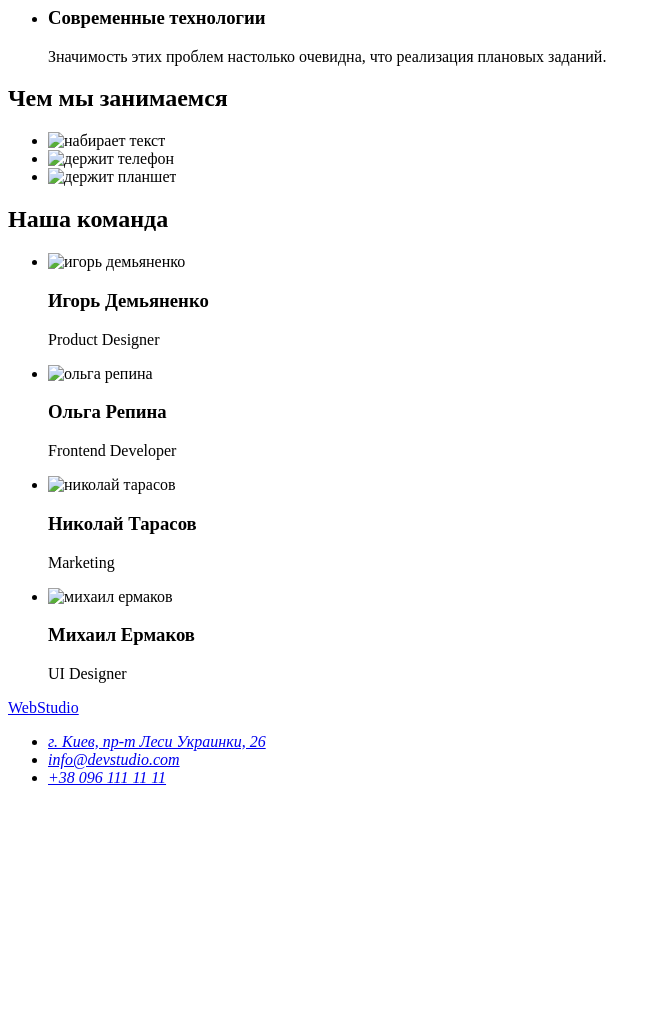
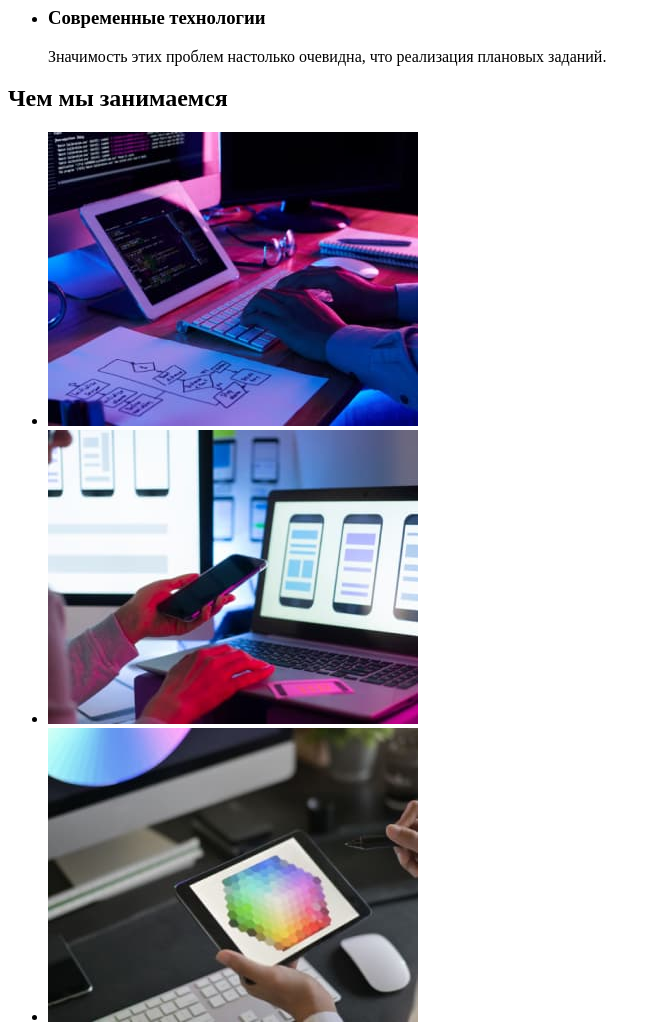
Before and after one commit to soloserg/soloserg-goit-markup-hw-01, a plain HTML site: page index.html in a window 1280 px wide. Shown: the part 480-1505 px from the top of the page, without its empty margins (0-661 px from the left). Before the commit the page ends 1283 px from the top, so only its background shows below. Drawn offline with Linux system fonts and the light colour scheme.

Commit message:
Update index.html

```diff
--- a/index.html
+++ b/index.html
@@ -55,9 +55,9 @@
         <section>
             <h2>Чем мы занимаемся</h2>
             <ul>
-                <li><img src="./goit-markup-hw-01/images/box1.jpg" alt="набирает текст" width="370" height="294"></li>
-                <li><img src="./goit-markup-hw-01/images/box2.jpg" alt="держит телефон" width="370" height="294"></li>
-                <li><img src="./goit-markup-hw-01/images/box3.jpg" alt="держит планшет" width="370" height="294"></li>
+                <li><img src="./images/box1.jpg" alt="набирает текст" width="370" height="294"></li>
+                <li><img src="./images/box2.jpg" alt="держит телефон" width="370" height="294"></li>
+                <li><img src="./images/box3.jpg" alt="держит планшет" width="370" height="294"></li>
             </ul>
         </section>
         <!--section 4-->
@@ -65,22 +65,22 @@
             <h2>Наша команда</h2>
             <ul>
                 <li>
-                    <img src="./goit-markup-hw-01/images/demyan.jpg" alt="игорь демьяненко" width="270" height="260">
+                    <img src="./images/demyan.jpg" alt="игорь демьяненко" width="270" height="260">
                     <h3>Игорь Демьяненко</h3>
                     <p lang="en">Product Designer</p>
                 </li>
                 <li>
-                    <img src="./goit-markup-hw-01/images/repin.jpg" alt="ольга репина" width="270" height="260">
+                    <img src="./images/repin.jpg" alt="ольга репина" width="270" height="260">
                     <h3>Ольга Репина</h3>
                     <p lang="en">Frontend Developer</p>
                 </li>
                 <li>
-                    <img src="./goit-markup-hw-01/images/taras.jpg" alt="николай тарасов" width="270" height="260">
+                    <img src="./images/taras.jpg" alt="николай тарасов" width="270" height="260">
                     <h3>Николай Тарасов</h3>
                     <p lang="en">Marketing</p>
                 </li>
                 <li>
-                    <img src="./goit-markup-hw-01/images/ermak.jpg" alt="михаил ермаков" width="270" height="260">
+                    <img src="./images/ermak.jpg" alt="михаил ермаков" width="270" height="260">
                     <h3>Михаил Ермаков</h3>
                     <p lang="en">UI Designer</p>
                 </li>
```
